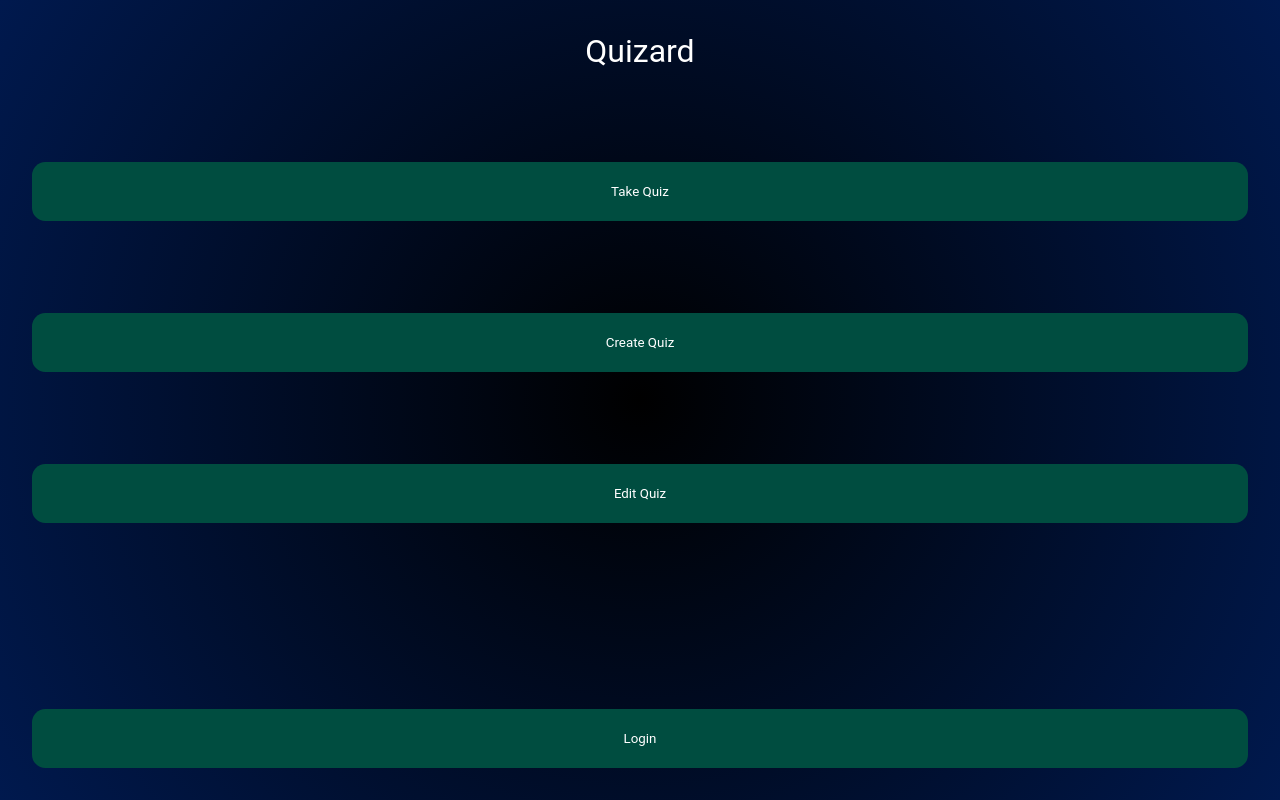
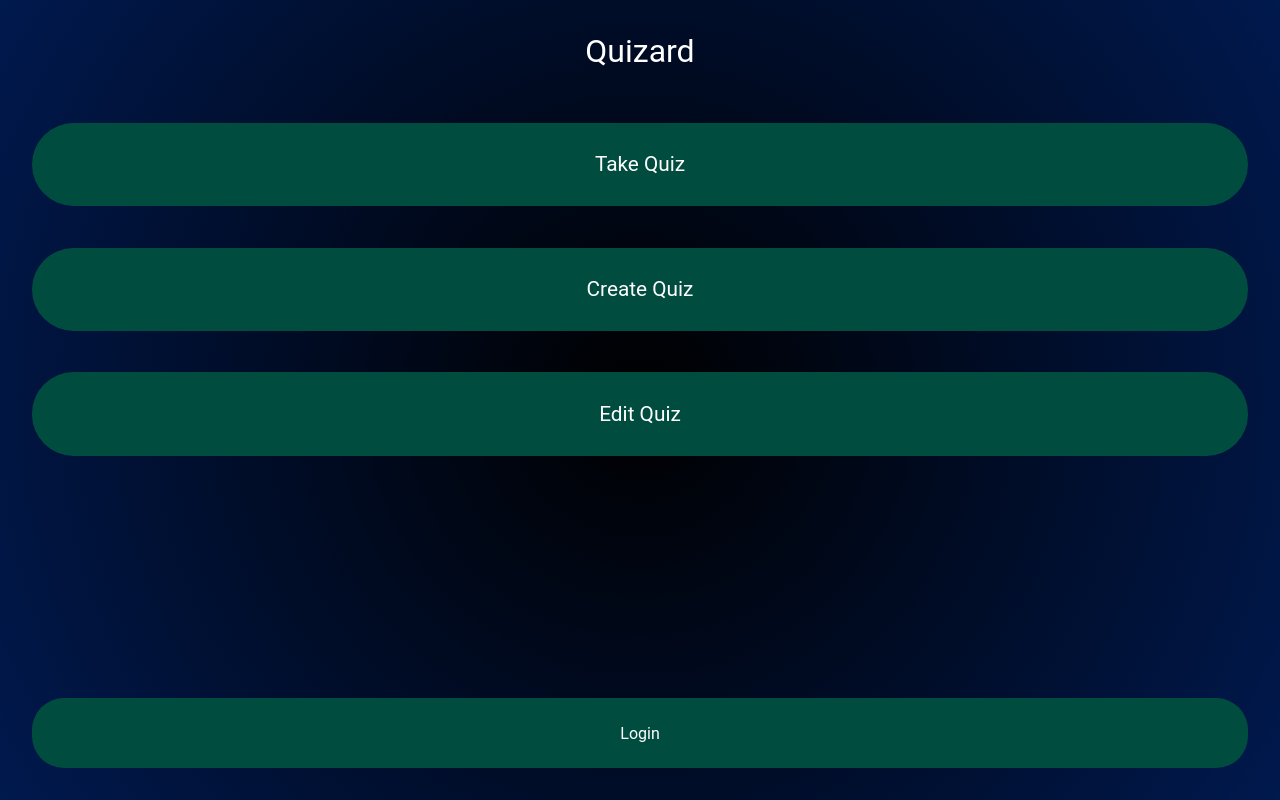
Before and after one commit to dennfa/Quizard, a React (Vite) app in the folder frontend/: page / in a window 1280 px wide. Built offline with nearby package versions, Linux system fonts and the light colour scheme.

Commit message:
Add MainPage styling and put redundant styling into App.css

```diff
--- a/frontend/src/Pages/MainPage.tsx
+++ b/frontend/src/Pages/MainPage.tsx
@@ -7,14 +7,16 @@ export default function MainPage() {
 
 
     return (
-        <div className="MainPage">
-            <h1>Quizard</h1>
-            <div className= "MainPageButtonContainer">
-            <button onClick={() => navigate("/take")}>Take Quiz</button>
-            <button onClick={() => navigate("/create")}>Create Quiz</button>
-            <button onClick={() => navigate("/update")}>Edit Quiz</button>
+        <div className="PageContainer">
+            <h1 className="PageHeader">Quizard</h1>
+            <div className= "MainPageActionContainer">
+            <button className="MainPageAction" onClick={() => navigate("/take")}>Take Quiz</button>
+            <button className="MainPageAction" onClick={() => navigate("/create")}>Create Quiz</button>
+            <button className="MainPageAction" onClick={() => navigate("/update")}>Edit Quiz</button>
             </div>
+            <div className="LoginContainer">
             <button className="Login">Login</button>
+            </div>
         </div>
     )
 }
--- a/frontend/src/Pages/TakeQuiz.tsx
+++ b/frontend/src/Pages/TakeQuiz.tsx
@@ -60,7 +60,7 @@ export default function TakeQuiz() {
     return (
         <div >
             {isIndexValid ? (
-                <div className="TakeQuizContainer">
+                <div className="PageContainer">
                     <h4 className="TakeQuizQuestionCounter">Question {index + 1}/{playMultipleChoiceQuiz.numberOfQuestions}</h4>
                     <h4 className="TakeQuizQuestion">{playMultipleChoiceQuiz.playMultipleChoiceQuestions[index].question}</h4>
                     <div className="TakeQuizAnswersContainer">
@@ -85,7 +85,7 @@ export default function TakeQuiz() {
             )}
 
             <button
-                className="TakeQuizQuit"
+                className="QuitButton"
                 type="button"
                 onClick={() => navigate("/")}>X</button>
         </div>
--- a/frontend/src/Pages/TakeQuizList.tsx
+++ b/frontend/src/Pages/TakeQuizList.tsx
@@ -3,7 +3,6 @@ import axios from "axios";
 import {useNavigate} from "react-router-dom";
 import {PlayMultipleChoiceQuiz} from "../Models/play/PlayMultipleChoiceQuiz.tsx";
 import PlayQuizCard from "../Components/play/PlayQuizCard.tsx";
-import '../Styling/TakeQuizList.css'
 import BackIcon from "../Assets/back.svg"
 
 export default function TakeQuizList() {
@@ -23,11 +22,11 @@ export default function TakeQuizList() {
     },[])
 
     return (
-        <div className="TakeQuizList">
-            <h2 className="TakeQuizListName">Take a Quiz</h2>
+        <div className="PageContainer">
+            <h2 className="PageHeader">Take Quiz</h2>
             <img className="BackButton" onClick={()=>navigate("/")} src={BackIcon} alt="Back Icon"/>
             {playMultipleChoiceQuizzes.map(quiz=>
-                <div  className="PlayQuizCardContainer" key = {quiz.id} onClick={()=>navigate("" + quiz.id)}>
+                <div  className="QuizCardContainer" key = {quiz.id} onClick={()=>navigate("" + quiz.id)}>
                     <PlayQuizCard key={quiz.id} playMultipleChoiceQuiz={quiz}></PlayQuizCard>
                 </div>)}
         </div>
--- a/frontend/src/Pages/UpdateQuizList.tsx
+++ b/frontend/src/Pages/UpdateQuizList.tsx
@@ -3,7 +3,6 @@ import {MultipleChoiceQuiz} from "../Models/MultipleChoiceQuiz.tsx";
 import axios from "axios";
 import QuizCard from "../Components/QuizCard.tsx";
 import {useNavigate} from "react-router-dom";
-import '../Styling/TakeQuizList.css'
 import BackIcon from "../Assets/back.svg";
 
 export default function UpdateQuizList() {
@@ -23,11 +22,11 @@ export default function UpdateQuizList() {
     },[])
 
     return (
-        <div className="TakeQuizList">
-            <h2>Edit a Quiz</h2>
+        <div className="PageContainer">
+            <h2 className="PageHeader">Edit Quiz</h2>
             <img className="BackButton" onClick={()=>navigate("/")} src={BackIcon} alt="Back Icon"/>
             {multipleChoiceQuizzes.map(quiz=>
-                <div  className="PlayQuizCardContainer" key = {quiz.id} onClick={()=>navigate("" + quiz.id)}>
+                <div  className="QuizCardContainer" key = {quiz.id} onClick={()=>navigate("" + quiz.id)}>
                 <QuizCard key={quiz.id} multipleChoiceQuiz={quiz}></QuizCard>
                 </div>)}
         </div>
--- a/frontend/src/Styling/App.css
+++ b/frontend/src/Styling/App.css
@@ -28,5 +28,38 @@ body {
     font-weight: normal;
     hyphens: auto;
     text-align: justify;
-    margin:0;
+    margin: 0;
 }
+
+.QuitButton {
+    position: absolute;
+    top: 1em;
+    right: 1em;
+    background-color: transparent;
+    color: white;
+    border: solid transparent;
+    border-radius: 2em;
+    cursor: pointer;
+    height: 2em;
+}
+
+.PageContainer {
+    display: flex;
+    align-items: center;
+    flex-direction: column;
+    padding: 2em;
+    box-sizing: border-box;
+}
+
+.PageHeader {
+    margin-bottom: 1em;
+}
+
+.BackButton {
+    width: 1.6em;
+    position: absolute;
+    top: 1em;
+    left: 1em;
+    height: 2em;
+    cursor: pointer;
+}
--- a/frontend/src/Styling/MainPage.css
+++ b/frontend/src/Styling/MainPage.css
@@ -1,31 +1,31 @@
-.MainPage {
+.MainPageActionContainer {
     display: flex;
-    align-items: center;
     flex-direction: column;
-    height: 100vh;
-    padding: 2em;
-    box-sizing: border-box;
+    width: 100%;
+    height: 100%;
 }
 
-.MainPageButtonContainer{
-    display: flex;
-    flex-direction: column;
-    justify-content: space-evenly;
-    width: 100%;
-}
-
-.MainPageButtonContainer Button{
+.MainPageAction {
     display: flex;
     align-items: center;
     justify-content: center;
     background-color: #004d40;
     color: white;
-    padding: 2em 1em;
     border: solid transparent;
-    border-radius: 1em;
+    border-radius: 2em;
     cursor: pointer;
-    height: 3em;
-    width:100%;
+    width: 100%;
+    margin: 1em 0;
+    height: 4em;
+    font-size: 1.3em;
+}
+
+.LoginContainer {
+    display: flex;
+    flex-direction: column;
+    width: 100%;
+    height: 100%;
+    justify-content: flex-end;
 }
 
 .Login {
@@ -35,10 +35,10 @@
     background-color: #004d40;
     color: white;
     padding: 2em 1em;
-    margin-top: 7em;
     border: solid transparent;
-    border-radius: 1em;
+    border-radius: 2em;
     cursor: pointer;
     height: 3em;
-    width:100%;
+    width: 100%;
+    font-size: 1em;
 }
--- a/frontend/src/Styling/QuizCard.css
+++ b/frontend/src/Styling/QuizCard.css
@@ -1,3 +1,11 @@
+.QuizCardContainer {
+    display: flex;
+    flex-direction: column;
+    width: 100%;
+    align-items: center;
+    margin: 1em 0;
+    height: 6em;
+}
 .QuizCard {
     display: flex;
     flex-direction: column;
--- a/frontend/src/Styling/TakeQuiz.css
+++ b/frontend/src/Styling/TakeQuiz.css
@@ -1,11 +1,3 @@
-.TakeQuizContainer {
-    display: flex;
-    align-items: center;
-    flex-direction: column;
-    padding: 2em;
-    box-sizing: border-box;
-}
-
 .TakeQuizQuestion {
     display: flex;
     align-items: center;
@@ -44,18 +36,6 @@
     border: solid gold;
 }
 
-.TakeQuizQuit {
-    position: absolute;
-    top: 1em;
-    right: 1em;
-    background-color: transparent;
-    color: white;
-    border: solid transparent;
-    border-radius: 2em;
-    cursor: pointer;
-    height: 2em;
-}
-
 .wrong-answer {
     background-color: red;
     color: white;
--- a/frontend/src/Styling/TakeQuizList.css
+++ /dev/null
@@ -1,30 +0,0 @@
-.TakeQuizList {
-    display: flex;
-    align-items: center;
-    flex-direction: column;
-    height: 100%;
-    padding: 2em;
-    box-sizing: border-box;
-}
-
-.TakeQuizListName{
-    margin-bottom: 1em;
-}
-
-.PlayQuizCardContainer {
-    display: flex;
-    flex-direction: column;
-    width: 100%;
-    align-items: center;
-    margin: 1em 0;
-    height: 6em;
-}
-
-.BackButton {
-    width: 1.6em;
-    position: absolute;
-    top: 1em;
-    left: 1em;
-    height: 2em;
-    cursor: pointer;
-}
```
